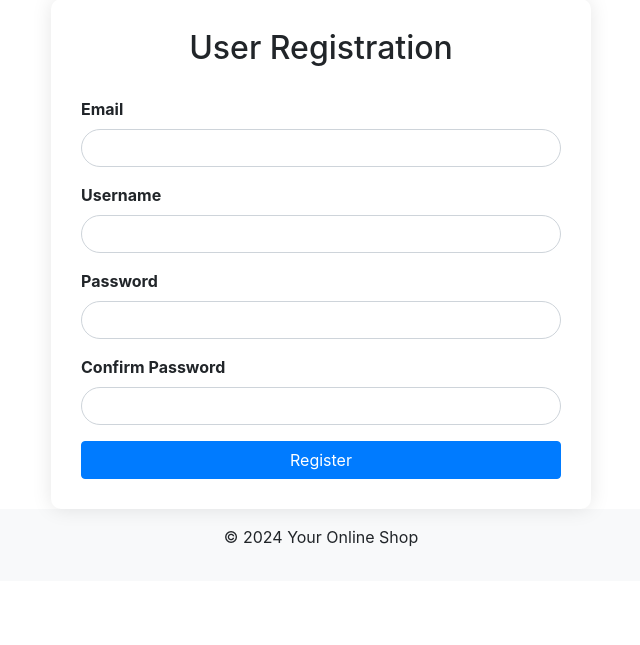
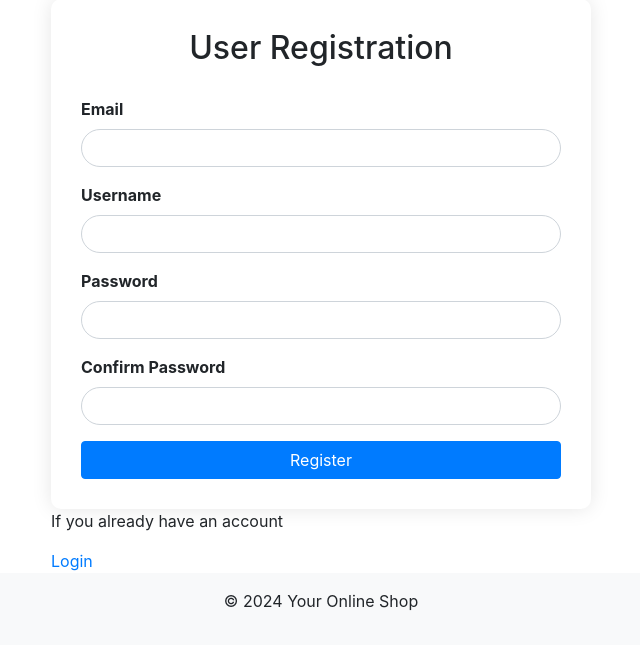
Before and after one commit to AmirMohamadmAsghari/Online-shop-project, a Django app: page /user/register/ in a window 1280 px wide. Shown: the part 188-833 px from the top of the page, without its empty margins (319-959 px from the left). Before the commit the page ends 735 px from the top, so only its background shows below. Run offline with Django 4.2, Linux system fonts and the light colour scheme; parts of the project's set-up code (start-up, migrations or seed data) failed here and were passed over; some libraries are stand-ins or nearby versions.

Commit message:
Update Register.html

```diff
--- a/templates/Register.html
+++ b/templates/Register.html
@@ -62,6 +62,8 @@
                         <button type="submit" class="btn btn-primary btn-block btn-register">Register</button>
                     </form>
                 </div>
+                <p>If you already have an account</p>
+                <a href="{% url 'login' %}" class="">Login</a>
             </div>
         </div>
     </div>
```
